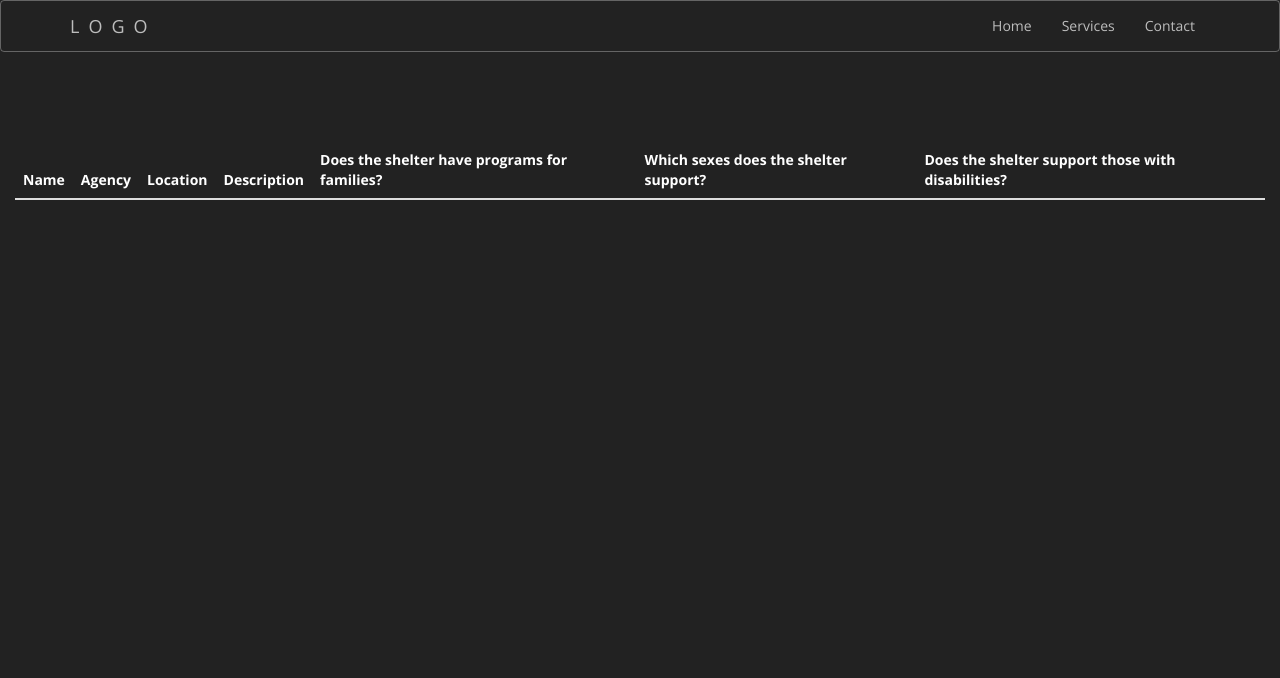
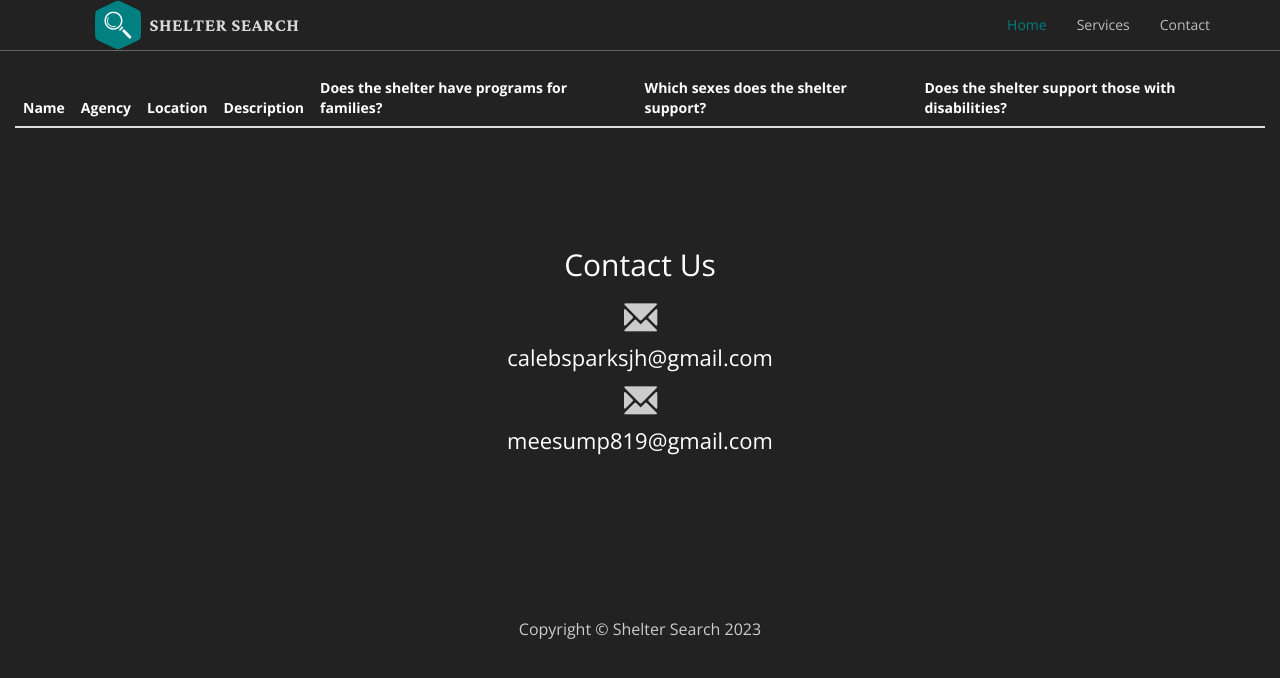
Before and after one commit to MeesumP/CongressionalAppChallenge, a Flask app: template Templates/results.html in a window 1280 px wide. Shown: the top 678 px of the page. Run offline with Flask 3, Linux system fonts and the light colour scheme; the template is opened without the code that fills it, so the values that code supplies are empty; some libraries are stand-ins or nearby versions.

Commit message:
extended base to results, added blueprint features

```diff
--- a/Templates/base.html
+++ b/Templates/base.html
@@ -23,11 +23,11 @@
   <body>
     <!-- Navigation -->
     <nav
-      id="siteNav"
+      id="siteNav navbar-scroll-change"
       class="navbar navbar-default navbar-fixed-top"
       role="navigation"
     >
-      <div class="container">
+      <div class="container fix-margin">
         <!-- Logo and responsive toggle -->
         <div class="navbar-header">
           <button
@@ -79,7 +79,11 @@
           <h2 class="section-heading">Contact Us</h2>
           <p>
             <span class="glyphicon glyphicon-envelope"></span><br />
-            calebsparksjh@gmail.com
+            <a href = "mailto: calebsparksjh@gmail.com">calebsparksjh@gmail.com</a>
+          </p>
+          <p>
+            <span class="glyphicon glyphicon-envelope"> </span><br />
+            <a href = "mailto: meesump819@gmail.com">meesump819@gmail.com</a>
           </p>
         </div>
       </div>
@@ -87,7 +91,7 @@
       <!-- Copyright etc -->
       <div class="small-print">
         <div class="container">
-          <p>Copyright &copy; Sheltersearch 2023</p>
+          <p>Copyright &copy; Shelter Search 2023</p>
         </div>
       </div>
     </footer>
--- a/Templates/results.html
+++ b/Templates/results.html
@@ -1,24 +1,6 @@
-<!DOCTYPE html>
-<html lang="en">
-  <head>
-    <meta charset="utf-8" />
-    <meta http-equiv="X-UA-Compatible" content="IE=edge" />
-    <meta name="viewport" content="width=device-width, initial-scale=1" />
-    <title>Bergen County Shelter Finder</title>
-
-    <link
-      rel="shortcut icon"
-      href="static/images/favicon.ico"
-      type="image/x-icon"
-    />
-
-    <link href="/static/bootstrap.min.css" rel="stylesheet" />
-    <link href="/static/custom.css" rel="stylesheet" />
-    <link
-      href="http://fonts.googleapis.com/css?family=Open+Sans:300italic,400italic,600italic,700italic,800italic,400,300,600,700,800"
-      rel="stylesheet"
-      type="text/css"
-    />
+{% extends "base.html" %}
+{% block title %}Search Results{% endblock %}
+{% block content %}
 <style>
   body {
     display: flex;
@@ -44,42 +26,6 @@
     word-wrap: break-word;
   }
 </style>
-  </head>
-
-  <body>
-    <nav id="siteNav" class="navbar navbar-default" role="navigation">
-      <div class="container">
-        <div class="navbar-header">
-          <button
-            type="button"
-            class="navbar-toggle"
-            data-toggle="collapse"
-            data-target="#navbar"
-          >
-            <span class="sr-only">Toggle navigation</span>
-            <span class="icon-bar"></span>
-            <span class="icon-bar"></span>
-            <span class="icon-bar"></span>
-          </button>
-          <a class="navbar-brand" href="/"> LOGO </a>
-        </div>
-
-        <div class="collapse navbar-collapse" id="navbar">
-          <ul class="nav navbar-nav navbar-right">
-            <li>
-              <a href="/">Home</a>
-            </li>
-            <li>
-              <a href="/signup">Services</a>
-            </li>
-            <li class="dropdown"></li>
-            <li>
-              <a href="#">Contact</a>
-            </li>
-          </ul>
-        </div>
-      </div>
-    </nav>
 
 <main>
   <div class="text-container">
@@ -92,9 +38,7 @@
           <th scope="col">Description</th>
           <th scope="col">Does the shelter have programs for families?</th>
           <th scope="col">Which sexes does the shelter support?</th>
-              <th scope="col">
-                Does the shelter support those with disabilities?
-              </th>
+          <th scope="col">Does the shelter support those with disabilities?</th>
         </tr>
       </thead>
       <tbody>
@@ -115,5 +59,4 @@
     </table>
   </div>
 </main>
-  </body>
-</html>
+{% endblock %}
--- a/Templates/signup.html
+++ b/Templates/signup.html
@@ -6,7 +6,7 @@
   body {
     padding-top: 120px; /* Adjusted to account for the fixed navbar */
   }
-
+/*
   .navbar-brand {
     padding: 0;
     margin: 0;
@@ -35,7 +35,7 @@
     font-size: 48px;
     margin-bottom: 20px;
   }
-
+*/
   main {
     padding: 20px;
   }
--- a/app.py
+++ b/app.py
@@ -15,6 +15,4 @@ def create_app():
     with app.app_context():
         db.create_all()
 
-    #create_database(app)
-
     return app
--- a/views.py
+++ b/views.py
@@ -1,6 +1,6 @@
 from flask import Blueprint, render_template, request
 from models import User, db
-from connection import connection_algorithm, shelters_data
+from connection import connection_algorithm
 
 from flask_wtf import FlaskForm
 from wtforms import RadioField, SubmitField
@@ -10,7 +10,7 @@ views = Blueprint(__name__, 'views')
 
 @views.route('/')
 def home_page():
-    return render_template('index.html') #can pass variables to template that render with proper way to call in html code
+    return render_template('index.html')
 
 @views.route('/signup', methods=['GET', 'POST'])
 def signup_page():
```
Also changed, not shown: newfeatures.txt (added, +20 -0 lines). Lines whose indentation alone changed are shown as unchanged.
